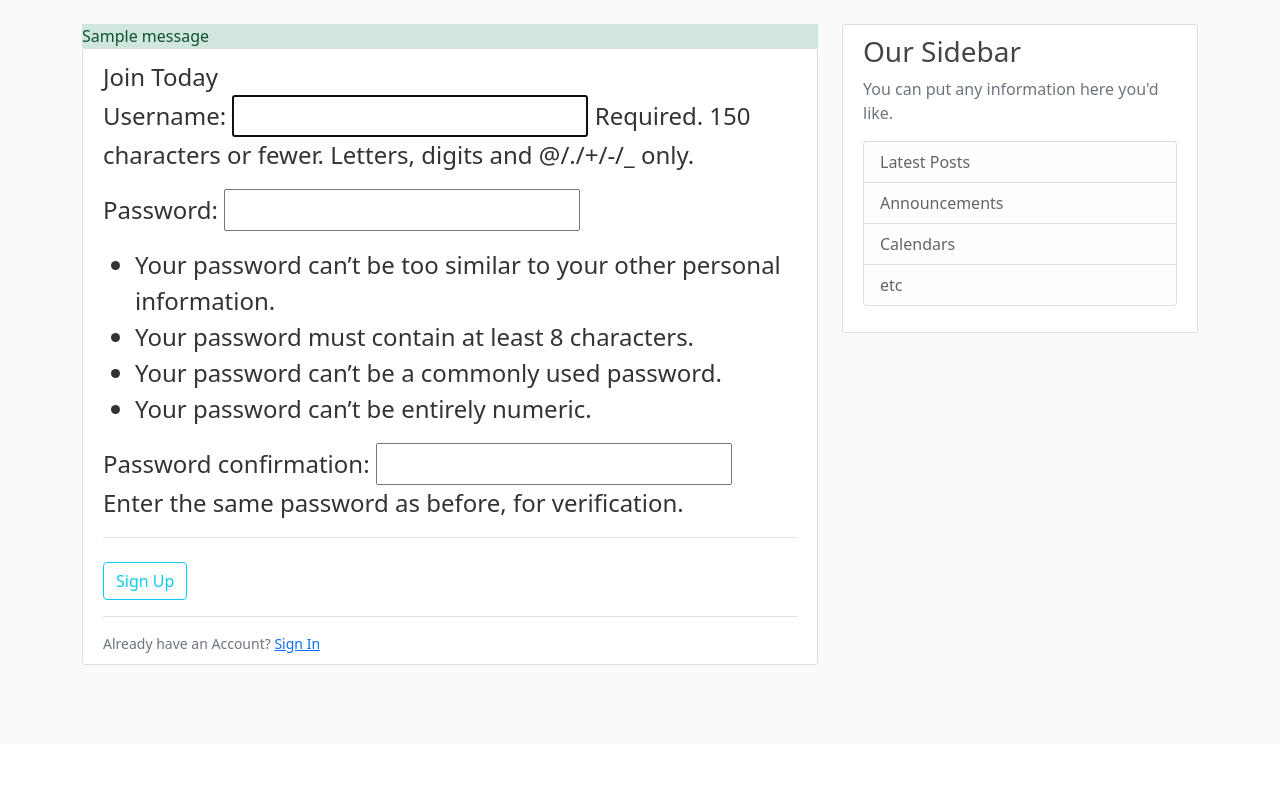
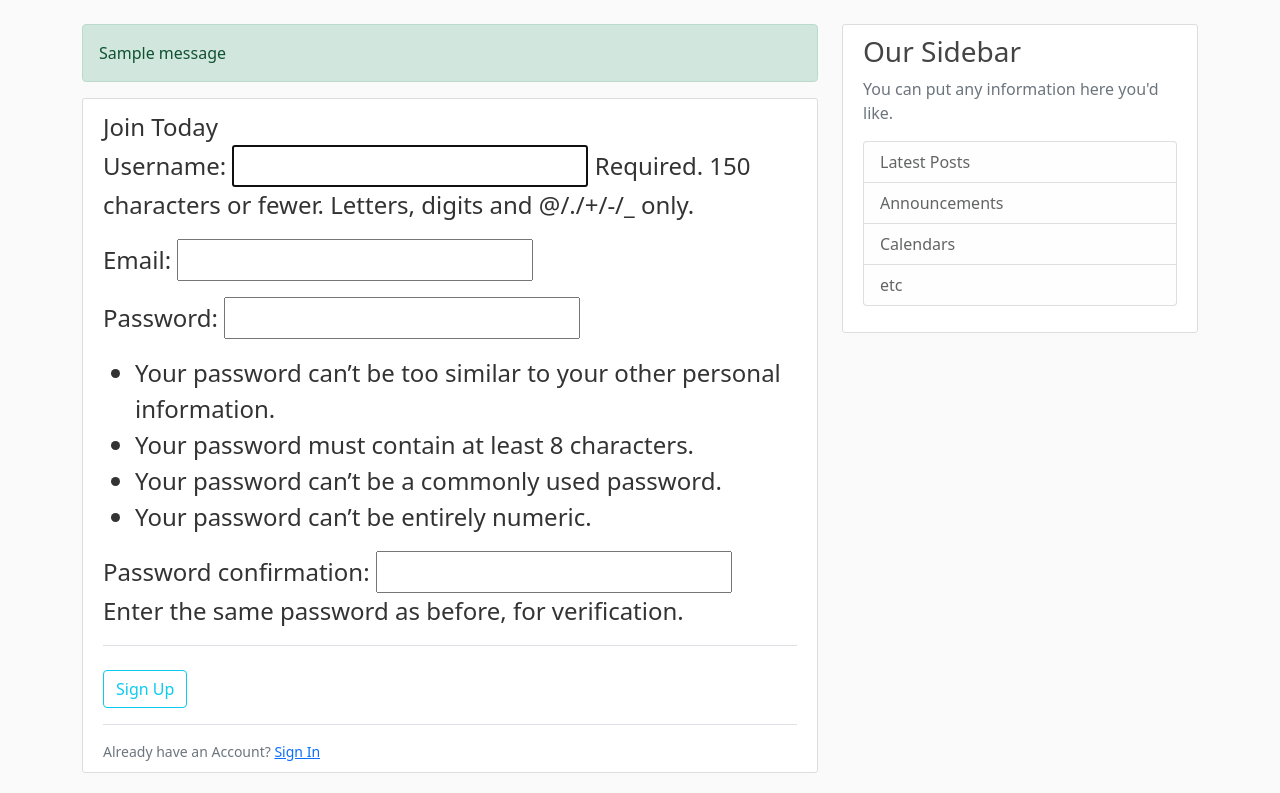
Before and after one commit to abbasifaizan70/Django_Blog_Website, a Django app: page /register/ in a window 1280 px wide. Shown: the part 56-849 px from the top of the page. Before the commit the page ends 721 px from the top, so only its background shows below. Run offline with Django 3.2, Linux system fonts and the light colour scheme; tables that the repository leaves empty hold one stand-in row (values such as "Sample post"); one stand-in notice (Sample message) is shown.

Commit message:
all done till User Email field

```diff
--- a/Blog/templates/blog/base.html
+++ b/Blog/templates/blog/base.html
@@ -48,7 +48,7 @@
             <div class="col-md-8">
                 {% if messages %}
                     {% for message in messages %}
-                        <div class="alert-{{ message.tags }}">
+                        <div class="alert alert-{{ message.tags }}">
                             {{ message }}
                         </div>
                     {% endfor %}
--- /dev/null
+++ b/users/forms.py
@@ -0,0 +1,12 @@
+from django import forms
+from django.contrib.auth.forms import UserCreationForm
+from django.contrib.auth.models import User
+from django.db.models.base import Model
+from django.forms import fields
+
+class UserRegisterForm(UserCreationForm):
+    email =forms.EmailField()
+
+    class Meta:
+        model= User
+        fields=['username', 'email', 'password1', 'password2']
--- a/users/views.py
+++ b/users/views.py
@@ -1,14 +1,16 @@
 from django.shortcuts import render, redirect
-from django.contrib.auth.forms import UserCreationForm
 from django.contrib import messages
+from .forms import UserRegisterForm
 
 def register(request):
     if request.method == 'POST':
-        form =UserCreationForm(request.POST)
+        form = UserRegisterForm (request.POST)
         if form.is_valid():
+            form.save()
             username= form.cleaned_data.get('username')
             messages.success(request, f'Account created for {username}!')
             return redirect('blog-home')
     else:
-        form =UserCreationForm()
+        form = UserRegisterForm ()
+
     return render(request, 'users/register.html', {'form':form})
```
